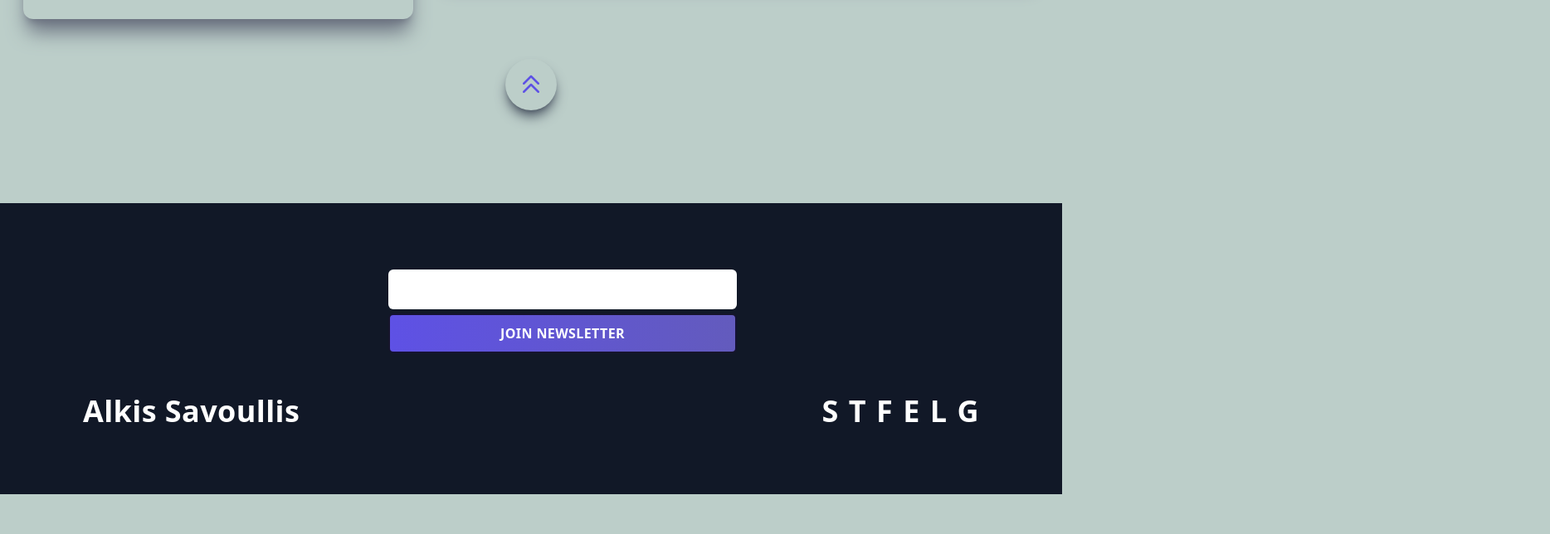
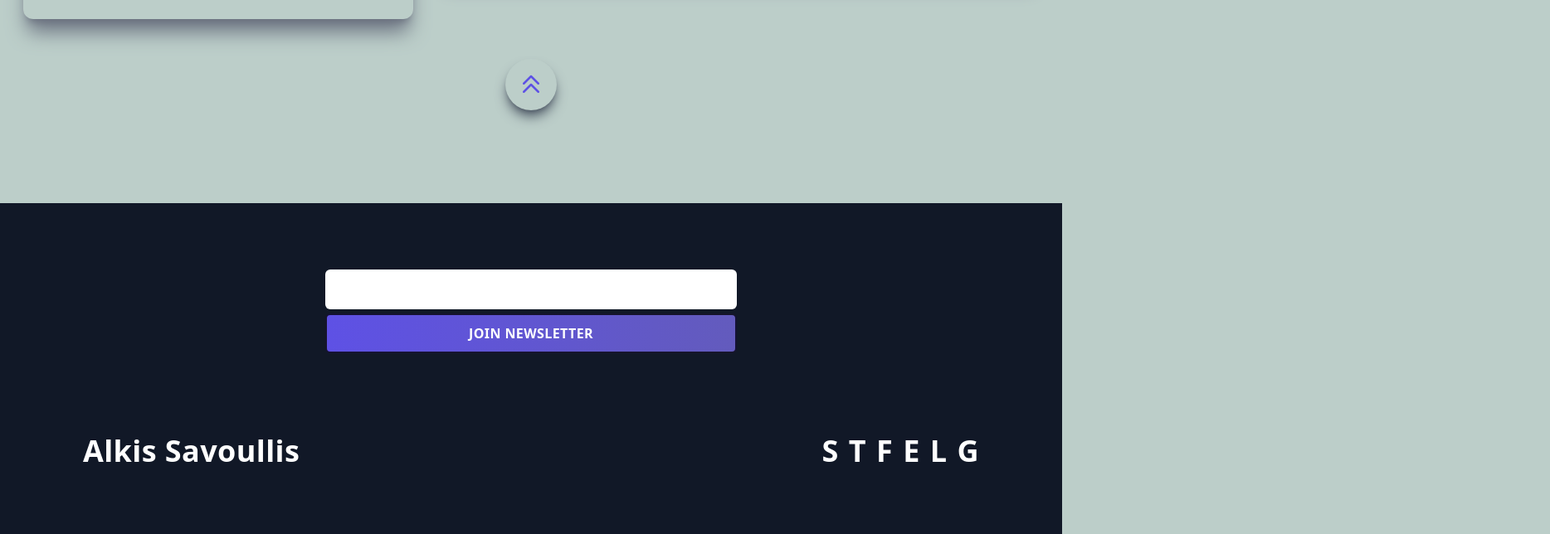
Before and after one commit to brilliantmakanju/Portfolio, a Next.js app: page / in a window 1280 px wide. Shown: the part 4003-4647 px from the top of the page at 83% size, 1868 px wide, since content can reach past the window. Before the commit the page ends 4599 px from the top, so only its background shows below. Built offline with nearby package versions, Linux system fonts and the light colour scheme.

Commit message:
Adding the footer done with basic design for footer cont

```diff
--- a/component/Footer.jsx
+++ b/component/Footer.jsx
@@ -3,11 +3,11 @@ import React from 'react'
 const Footer = () => {
     return (
         <footer className='text-center px-5 py-20 bg-gray-900 text-white w-[100vw]'  >
-            <div className='grid grid-cols-1 md:mr-[-38em] md:ml-[28em]  ' >
-                <input type="email" name="email" className=' rounded-md font-bold md:w-[30%] w-[100%] h-[3em] text-black px-3 ' required />
-                <button className='w-full md:w-[30%] mt-[5px] font-bold h-[3em] rounded-md bg-gray-900 border-[#000000c5] border-2 shadow-none mb-[20px] ' >Join Newsletter</button>
+            <div className=' w-full flex flex-col justify-center items-center  ' >
+                <input type="email" name="email" className=' rounded-md md:w-[40%] font-bold w-[100%] h-[3em] text-black px-3 ' required />
+                <button className='w-full md:w-[40%] mt-[5px] font-bold h-[3em] rounded-md bg-gray-900 border-[#000000c5] border-2 shadow-none mb-[20px] ' >Join Newsletter</button>
             </div>
-            <div className='grid grid-cols-1 md:grid-cols-2 gap-14 ' >
+            <div className='grid grid-cols-1 md:grid-cols-2 gap-14 mt-12 ' >
                 <div className=' mt-[30px] flex md:justify-start md:items-center justify-center items-center md:ml-[5em] ' >
                     <h2>
                         Alkis Savoullis
```
